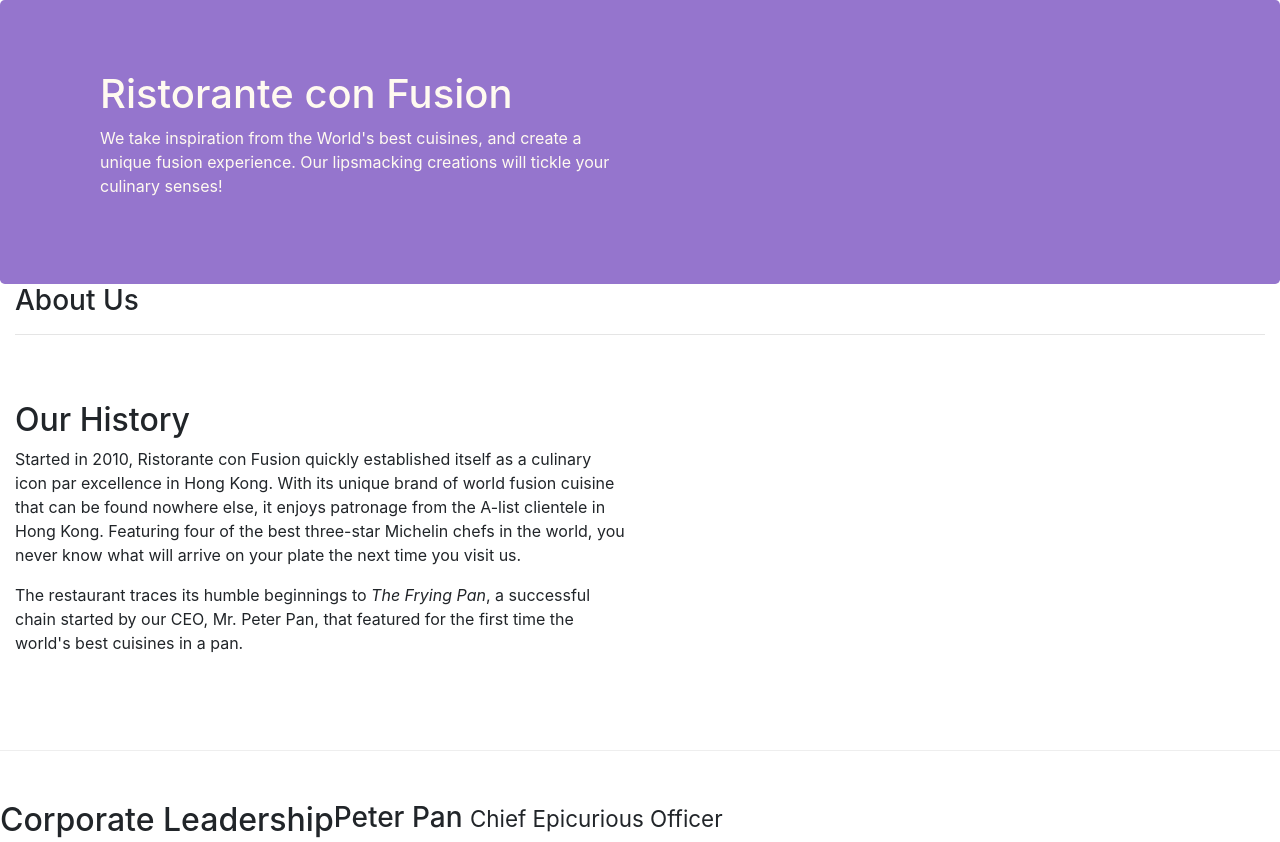
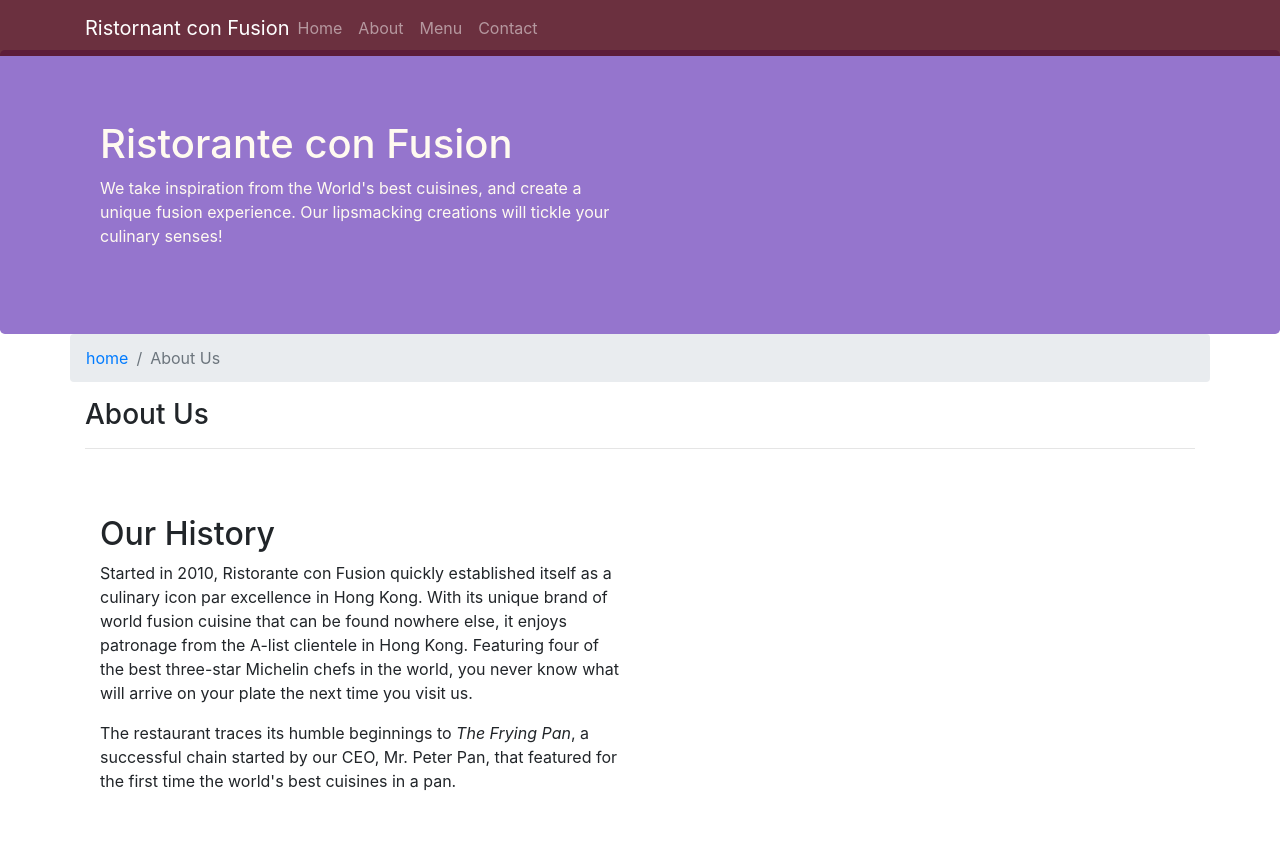
Before and after one commit to krishnadevz/bootstrap4, a website: page aboutus.html in a window 1280 px wide. Shown: the top 842 px of the page. Drawn offline with nearby package versions, Linux system fonts and the light colour scheme.

Commit message:
navbar and menus

```diff
--- a/aboutus.html
+++ b/aboutus.html
@@ -18,6 +18,34 @@
   </head>
 
   <body>
+    <nav class="navbar navbar-dark navbar-expand-sm  fixed-top">
+      <div class="container">
+        <button
+          class="navbar-toggler"
+          type="button"
+          data-toggle="collapse"
+          data-target="#Navbar">
+          <span class="navbar-toggler-icon"></span>
+        </button>
+
+        <a class="navbar-brand mr-auto" href="#">Ristornant con Fusion</a>
+        <div class="collapse navbar-collapse" id="Navbar">
+          <ul class="navbar-nav mr-auto">
+            <li class="nav-item ">
+              <a class="nav-link" href="./index.html">Home</a>
+            </li>
+            <li class="nav-item">
+              <a class="nav-link" href="/aboutus.html">About</a>
+            </li>
+            <li class="nav-item"><a class="nav-link" href="#">Menu</a></li>
+            <li class="nav-item"><a class="nav-link" href="#">Contact</a></li>
+          </ul>
+        </div>
+      </div>
+    </nav>
+
+
+
     <header class="jumbotron">
       <div class="container">
         <div class="row row-header">
@@ -34,8 +62,13 @@
       </div>
     </header>
 
-    <div>
-      <div>
+    <div class="container">
+      <div class="row">
+        <ol class="col-12 breadcrumb">
+          <li class="breadcrumb-item"><a href="./index.html">home</a></li>
+          <li class="breadcrumb-item active">About Us</li>
+
+        </ol>
         <div class="col-12">
           <h3>About Us</h3>
           <hr/>
--- a/css/styles.css
+++ b/css/styles.css
@@ -26,3 +26,10 @@ padding:20px 0px 20px 0px;
     margin: 0px;
     color:black;
 }
+body {
+    padding:50px 0px 0px 0px;
+    z-index: 0;
+}
+.navbar-dark{
+    background-color: #512D;
+}
```
Also changed, not shown: index.html (+29 -6 lines).
